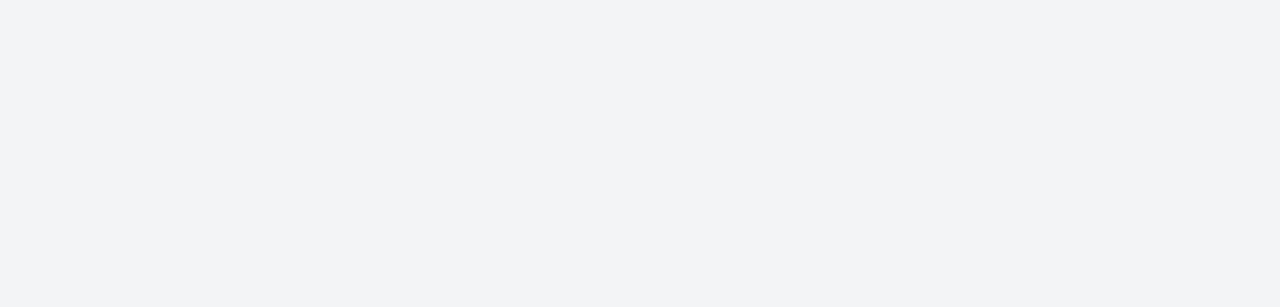
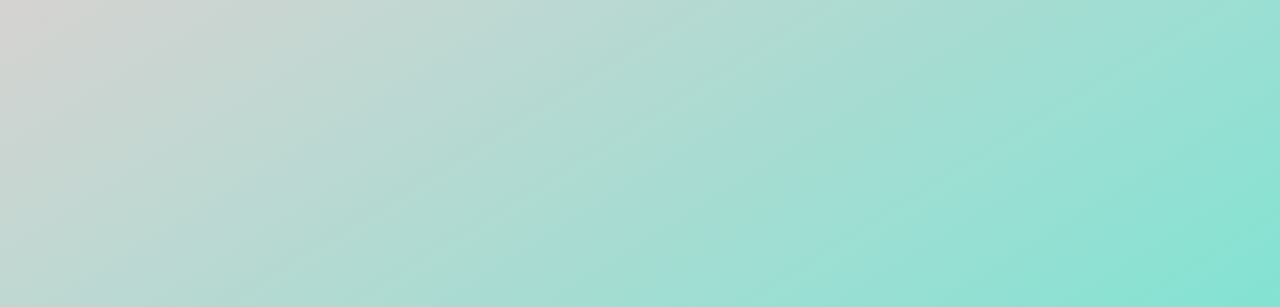
Before and after one commit to Savrancoeur/dltbatch10_sept_2024_schedule, a plain HTML site: page batch10_updated_schedule.html in a window 1280 px wide. Shown: the top 307 px of the page. Drawn offline with nearby package versions, Linux system fonts and the light colour scheme.

Commit message:
bg gradient changes and schedule changes

```diff
--- a/batch10_updated_schedule.html
+++ b/batch10_updated_schedule.html
@@ -7,7 +7,9 @@
         <script src="https://cdnjs.cloudflare.com/ajax/libs/jquery/3.6.0/jquery.min.js"></script>
         <script src="https://cdn.tailwindcss.com"></script>
     </head>
-    <body class="bg-gray-100 flex items-center justify-center min-h-screen">
+    <body
+        class="bg-gray-100 bg-gradient-to-br from-stone-300 to-teal-300 flex items-center justify-center min-h-screen"
+    >
         <div class="container mx-auto p-8">
             <h1 class="text-3xl font-bold text-center text-blue-800 mb-4">
                 Data Land Technology's Batch 10 Schedule
@@ -79,10 +81,10 @@
                 Wednesday: [{ class: "JSON", time: "9:40 to 11:30" }],
                 Thursday: [{ class: "-", time: "-" }],
                 Friday: [
-                    { class: "JS Small App", time: "7:30 to 9:30" },
+                    { class: "JS Small App", time: "8:00 to 9:30" },
                     { class: "Laravel", time: "9:40 to 11:30" },
                 ],
-                Saturday: [{ class: "Tailwind CSS", time: "8:30 to 10:30" }],
+                Saturday: [{ class: "Tailwind CSS", time: "9:00 to 10:30" }],
                 Sunday: [{ class: "Python", time: "9:40 to 11:15" }],
             };
 
```
